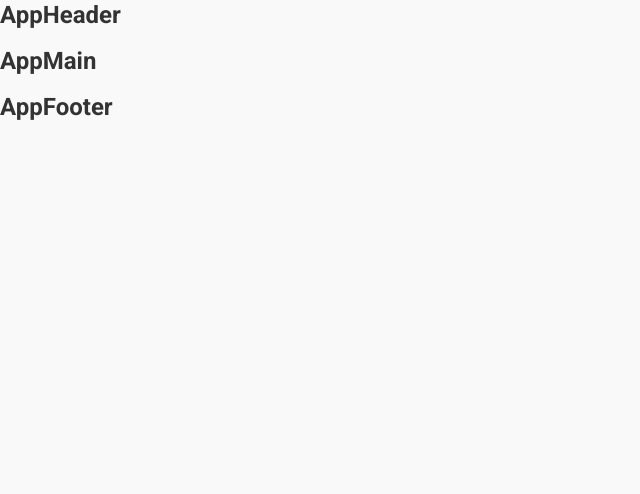
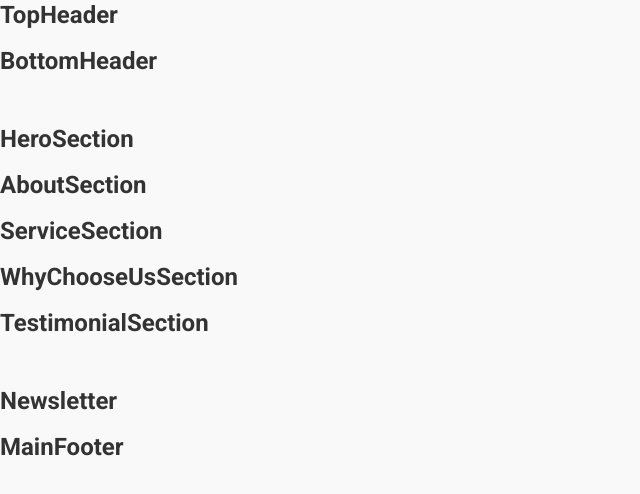
Before and after one commit to B0G0N1/proj-html-vuejs, a Vue app: page / in a window 1280 px wide. Shown: the top 494 px of the page, without its empty margins (0-640 px from the left). Built offline with nearby package versions, Linux system fonts and the light colour scheme.

Commit message:
[FEAT] Add all Sections

```diff
--- /dev/null
+++ b/src/components/AboutSection.vue
@@ -0,0 +1,15 @@
+<script>
+export default {
+
+}
+</script>
+
+<template>
+    <div>
+        <h2>AboutSection</h2>
+    </div>
+</template>
+
+<style lang="scss">
+
+</style>
--- a/src/components/AppFooter.vue
+++ b/src/components/AppFooter.vue
@@ -1,13 +1,18 @@
 <script>
+import Newsletter from './Newsletter.vue';
+import MainFooter from './MainFooter.vue';
+
 export default {
-
+    components: {
+        Newsletter,
+        MainFooter
+    }
 }
 </script>
 
 <template>
-    <div>
-        <h2>AppFooter</h2>
-    </div>
+    <Newsletter/>
+    <MainFooter/>
 </template>
 
 <style lang="scss">
--- a/src/components/AppHeader.vue
+++ b/src/components/AppHeader.vue
@@ -1,13 +1,18 @@
 <script>
+import TopHeader from './TopHeader.vue';
+import BottomHeader from './BottomHeader.vue';
+
 export default {
-
+    components: {
+        TopHeader,
+        BottomHeader
+    }
 }
 </script>
 
 <template>
-    <div>
-        <h2>AppHeader</h2>
-    </div>
+    <TopHeader/>
+    <BottomHeader/>
 </template>
 
 <style lang="scss">
--- a/src/components/AppMain.vue
+++ b/src/components/AppMain.vue
@@ -1,13 +1,27 @@
 <script>
+import HeroSection from './HeroSection.vue';
+import AboutSection from './AboutSection.vue';
+import ServicesSection from './ServicesSection.vue';
+import WhyChooseUsSection from './WhyChooseUsSection.vue';
+import TestimonialsSection from './TestimonialsSection.vue';
+
 export default {
-
+    components: {
+        HeroSection,
+        AboutSection,
+        ServicesSection,
+        WhyChooseUsSection,
+        TestimonialsSection
+    }
 }
 </script>
 
 <template>
-    <div>
-        <h2>AppMain</h2>
-    </div>
+    <HeroSection class="mt-5"/>
+    <AboutSection/>
+    <ServicesSection/>
+    <WhyChooseUsSection/>
+    <TestimonialsSection class="mb-5"/>
 </template>
 
 <style lang="scss">
--- /dev/null
+++ b/src/components/BottomHeader.vue
@@ -0,0 +1,15 @@
+<script>
+export default {
+
+}
+</script>
+
+<template>
+    <div>
+        <h2>BottomHeader</h2>
+    </div>
+</template>
+
+<style lang="scss">
+
+</style>
--- /dev/null
+++ b/src/components/HeroSection.vue
@@ -0,0 +1,15 @@
+<script>
+export default {
+
+}
+</script>
+
+<template>
+    <div>
+        <h2>HeroSection</h2>
+    </div>
+</template>
+
+<style lang="scss">
+
+</style>
--- /dev/null
+++ b/src/components/MainFooter.vue
@@ -0,0 +1,15 @@
+<script>
+export default {
+
+}
+</script>
+
+<template>
+    <div>
+        <h2>MainFooter</h2>
+    </div>
+</template>
+
+<style lang="scss">
+
+</style>
--- /dev/null
+++ b/src/components/Newsletter.vue
@@ -0,0 +1,15 @@
+<script>
+export default {
+
+}
+</script>
+
+<template>
+    <div>
+        <h2>Newsletter</h2>
+    </div>
+</template>
+
+<style lang="scss">
+
+</style>
--- /dev/null
+++ b/src/components/ServicesSection.vue
@@ -0,0 +1,15 @@
+<script>
+export default {
+
+}
+</script>
+
+<template>
+    <div>
+        <h2>ServiceSection</h2>
+    </div>
+</template>
+
+<style lang="scss">
+
+</style>
--- /dev/null
+++ b/src/components/TestimonialsSection.vue
@@ -0,0 +1,15 @@
+<script>
+export default {
+
+}
+</script>
+
+<template>
+    <div>
+        <h2>TestimonialSection</h2>
+    </div>
+</template>
+
+<style lang="scss">
+
+</style>
--- /dev/null
+++ b/src/components/TopHeader.vue
@@ -0,0 +1,15 @@
+<script>
+export default {
+
+}
+</script>
+
+<template>
+    <div>
+        <h2>TopHeader</h2>
+    </div>
+</template>
+
+<style lang="scss">
+
+</style>
--- /dev/null
+++ b/src/components/WhyChooseUsSection.vue
@@ -0,0 +1,15 @@
+<script>
+export default {
+
+}
+</script>
+
+<template>
+    <div>
+        <h2>WhyChooseUsSection</h2>
+    </div>
+</template>
+
+<style lang="scss">
+
+</style>
```
